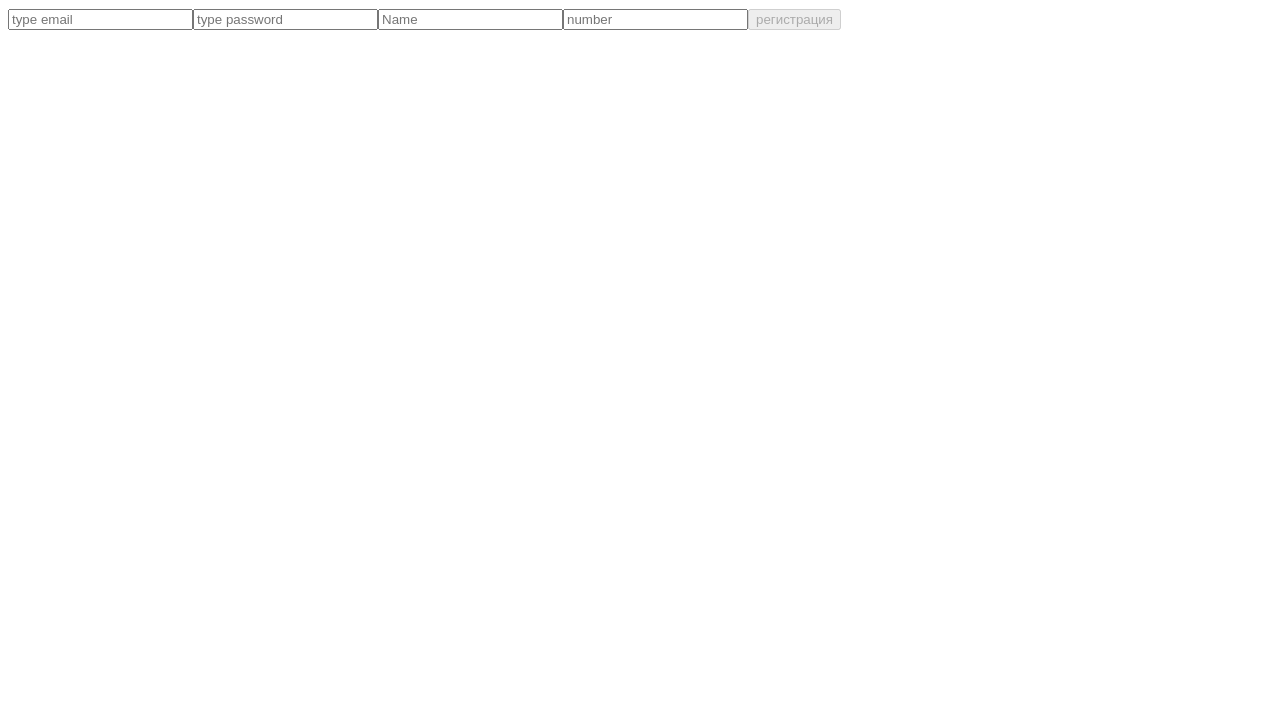
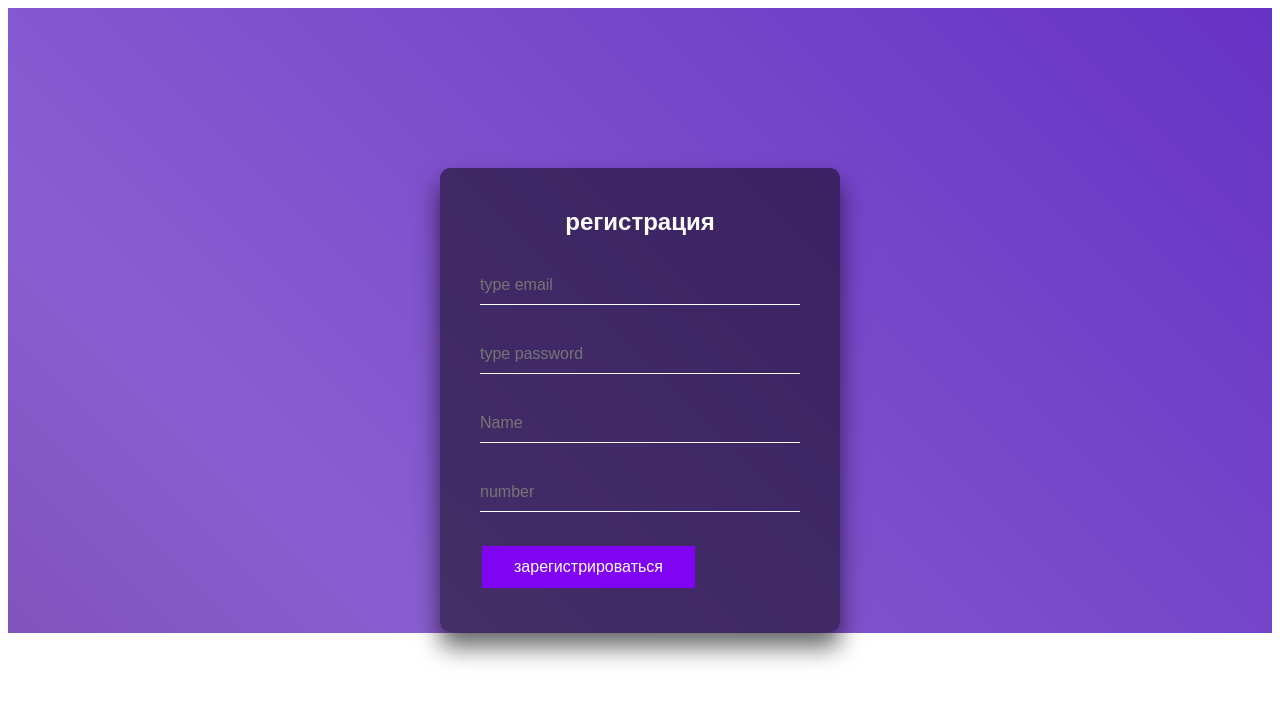
Before and after one commit to Bilal-1309/Gym-client, a React (Create React App) app: page /signup in a window 1280 px wide. Shown: the top 702 px of the page. Built offline with nearby package versions, Linux system fonts and the light colour scheme.

Commit message:
добавил стили

```diff
--- a/src/components/Sign/SignIn/SignIn.jsx
+++ b/src/components/Sign/SignIn/SignIn.jsx
@@ -1,6 +1,7 @@
 import { useState } from "react";
 import { useDispatch, useSelector } from "react-redux";
 import { login } from "../../../redux/features/auth";
+import styles from '../SignIn/signin.module.css'
 
 export default function SignIn() {
   const dispatch = useDispatch();
@@ -24,27 +25,39 @@ export default function SignIn() {
   };
 
   return (
-    <div>
+    <div className={styles.gradient}>
+    <div className={styles.login__box}>
+      <h2>Login</h2>
+      <form>
         {error}
-      <div>
+
+        <div className={styles.user__box}>
           <input
             type="email"
-          placeholder="type email"
+            name=""
+            required=""
             value={email}
+            placeholder="email"
             onChange={handleChangeLogin}
           />
         </div>
-      <div>
+
+        <div className={styles.user__box}>
           <input
             type="password"
-          placeholder="type password"
             value={password}
             onChange={handleChangePassword}
+            name=""
+            required=""
+            placeholder="password"
           />
         </div>
-      <button onClick={handleSubmit} disabled={signingIn}>
-        авторизация
+
+       <button onClick={handleSubmit} disabled={signingIn} className={styles.button5}>
+       Login
         </button>
+      </form>
+    </div>
     </div>
   );
 }
--- /dev/null
+++ b/src/components/Sign/SignIn/signin.module.css
@@ -0,0 +1,82 @@
+html {
+  height: 100%;
+}
+
+.gradient{
+  margin: 0;
+  font-family: sans-serif;
+  background: linear-gradient(45deg, #642b73, #8a5ed1, #5d26c1);
+  background-size: 200% 200%;
+  animation: gradient 10s ease infinite;
+  width: 100%;
+  height: 625px;
+}
+
+@keyframes gradient {
+  0% {
+    background-position: 0 50%;
+  }
+  50% {
+    background-position: 100% 50%;
+  }
+  100% {
+    background-position: 0 50%;
+  }
+}
+
+.login__box {
+  position: absolute;
+  top: 50%;
+  left: 50%;
+  width: 400px;
+  height: 350px;
+  padding: 40px;
+  transform: translate(-50%, -50%);
+  background: rgba(0, 0, 0, 0.5);
+  box-sizing: border-box;
+  box-shadow: 0 15px 25px rgba(0, 0, 0, 0.6);
+  border-radius: 10px;
+}
+
+.login__box h2 {
+  margin: 0 0 30px;
+  padding: 0;
+  color: #fff;
+  text-align: center;
+}
+
+.login__box .user__box input {
+  width: 100%;
+  padding: 10px 0;
+  font-size: 16px;
+  color: #fff;
+  margin-bottom: 30px;
+  border: none;
+  border-bottom: 1px solid #fff;
+  outline: none;
+  background: transparent;
+}
+
+.button5 {
+  background-color: white;
+  color: black;
+  border: none solid #555555;
+}
+
+.button5:hover {
+  background-color: #8b43ff;
+  color: rgb(3, 0, 0);
+}
+.button5 {
+  background-color: #8003f4; /* Green */
+  border: none;
+  color: white;
+  padding: 12px 32px;
+  text-align: center;
+  text-decoration: none;
+  display: inline-block;
+  font-size: 16px;
+  margin: 4px 2px;
+  transition-duration: 0.4s;
+  cursor: pointer;
+}
--- a/src/components/Sign/SignUp/SignUp.jsx
+++ b/src/components/Sign/SignUp/SignUp.jsx
@@ -1,55 +1,73 @@
 import { useEffect, useState } from "react";
 import { useDispatch, useSelector } from "react-redux";
 import { createUser } from "../../../redux/features/auth";
+import styles from '../SignUp/signup.module.css'
 
 export default function SignUp() {
   const dispatch = useDispatch();
 
   const [email, setEmail] = useState("");
   const [password, setPassword] = useState("");
-  const [emailDirty, setEmailDirty] = useState (false)
-  const [passwordDirty, setPasswordDirty] = useState (false)
-  const [emailError, setEmailError] = useState ('поле ввода не может быть пустым')
-  const [passwordError, setPasswordError] = useState ('поле ввода не может быть пустым')
-  const [formValid, setFormVAlid] = useState(false)
+  const [emailDirty, setEmailDirty] = useState(false);
+  const [passwordDirty, setPasswordDirty] = useState(false);
+  const [emailError, setEmailError] = useState( "поле ввода не может быть пустым" );
+  const [passwordError, setPasswordError] = useState("поле ввода не может быть пустым");
+  const [formValid, setFormVAlid] = useState(false);
+  const [name, setName] = useState("");
+  const [nameDirty, setNameDirty] = useState(false);
+  const [nameError, setNameError] = useState("поле ввода не может быть пустым");
+  const [weight, setWeight] = useState("");
+  const [weightDirty, setWeightDirty] = useState(false);
+  const [weightError, setWeightError] = useState("поле ввода не может быть пустым");
 
   const handleChangeEmail = (e) => {
-    setEmail(e.target.value)
-      let regEmail = /^(([^<>()\[\]\\.,;:\s@"]+(\.[^<>()\[\]\\.,;:\s@"]+)*)|(".+"))@((\[[0-9]{1,3}\.[0-9]{1,3}\.[0-9]{1,3}\.[0-9]{1,3}])|(([a-zA-Z\-0-9]+\.)+[a-zA-Z]{2,}))$/;
-      if(!regEmail.test(String(e.target.value).toLowerCase())){
-        setEmailError('Invalid Email');
+    setEmail(e.target.value);
+    let regEmail =
+      /^(([^<>()\[\]\\.,;:\s@"]+(\.[^<>()\[\]\\.,;:\s@"]+)*)|(".+"))@((\[[0-9]{1,3}\.[0-9]{1,3}\.[0-9]{1,3}\.[0-9]{1,3}])|(([a-zA-Z\-0-9]+\.)+[a-zA-Z]{2,}))$/;
+    if (!regEmail.test(String(e.target.value).toLowerCase())) {
+      setEmailError("неправильно введен емейл");
     } else {
-        setEmailError('')
+      setEmailError("");
     }
+  };
+
+  const passwordHandler = (e) => {
+    setPassword(e.target.value);
+    if (e.target.value.length < 3 || e.target.value.length > 8) {
+      setPasswordError("пароль должен быть длиннее 3 и меньше 8");
+      if (!e.target.value) {
+        setPasswordError("поле ввода не может быть пустым");
       }
+    } else {
+      setPasswordError("");
+    }
+  };
 
+  const nameHandler = (e) => {
+    setName(e.target.value);
+    if (!e.target.value) {
+      setNameError("поле ввода не может быть пустым");
+    } else {
+      setNameError("");
+    }
+  };
 
-  const passwordHandler = (e) =>{
-    setPassword(e.target.value)
-    if(e.target.value.length < 3 || e.target.value.length > 8){
-      setPasswordError('пароль должен быть длиннее 3 и меньше 8')
-  if(!e.target.value){setPasswordError('поле ввода не может быть пустым')}
+  const weightHandler = (e) => {
+    setWeight(e.target.value);
+    if (!e.target.value) {
+      setWeightError("поле ввода не может быть пустым");
+    } else {
+      setWeightError("");
+    }
+  };
 
-
-    }else{
-      setPasswordError('')
+  useEffect(() => {
+    if (emailError || passwordError) {
+      setFormVAlid(false);
+    } else {
+      setFormVAlid(true);
     }
-  }
-
-  useEffect(() =>{
-    if(emailError || passwordError){
-      setFormVAlid(false)
-    }else{
-      setFormVAlid(true)
-    }
-
-  },[emailError,passwordError])
-
-  const [name, setName] = useState("");
-  const [weight, setWeight] = useState("");
-
-
-
+  }, [emailError, passwordError]);
 
   const signingUp = useSelector((state) => state.auth.signingUp);
   const error = useSelector((state) => state.auth.error);
@@ -66,44 +84,97 @@ export default function SignUp() {
     dispatch(createUser(email, password));
   };
 
+  const blurHandler = (e) => {
+    switch (e.target.name) {
+      case "email":
+        setEmailDirty(true);
+        break;
+      case "password":
+        setPasswordDirty(true);
+        break;
+    }
+  };
 
-  const blurHandler = (e) =>{
+  const blurName = (e) => {
     switch (e.target.name) {
-      case 'email':
-        setEmailDirty(true)
-        break
-        case 'password':
-          setPasswordDirty(true)
-          break
+      case "Name":
+        setNameDirty(true);
+        break;
+      case "number":
+        setWeightDirty(true);
+        break;
     }
-  }
+  };
 
   return (
+    <div className={styles.gradient}>
+    <div className={styles.login__box}>
+      <h2>регистрация</h2>
     <form>
       {error}
-        {(emailDirty && emailError) && <div style={{color:'red'}}>{emailError}</div>}
-        <input   type="email" placeholder="type email" value={email}   onChange={(e) => handleChangeEmail(e)}onBlur={e => blurHandler(e)} name='email'/>
+      {emailDirty && emailError && (
+        <div style={{ color: "red" }}>{emailError}</div>
+      )}
+      <div className={styles.user__box}>
+      <input
+        type="email"
+        placeholder="type email"
+        value={email}
+        onChange={(e) => handleChangeEmail(e)}
+        onBlur={(e) => blurHandler(e)}
+        name="email"
+      />
+      </div>
 
-      {(passwordDirty && passwordError) && <div style={{color:'red'}}>{passwordError}</div>}
-        <input type="password" placeholder="type password" value={password} onChange={e => passwordHandler(e)} onBlur={e => blurHandler(e)} name='password' />
+      {passwordDirty && passwordError && (
+        <div style={{ color: "red" }}>{passwordError}</div>
+      )}
+      <div className={styles.user__box}>
+      <input
+        type="password"
+        placeholder="type password"
+        value={password}
+        onChange={(e) => passwordHandler(e)}
+        onBlur={(e) => blurHandler(e)}
+        name="password"
+      />
+      </div>
 
+      {nameDirty && nameError && (
+        <div style={{ color: "red" }}>{nameError}</div>
+      )}
+            <div className={styles.user__box}>
 
       <input
+        onBlur={(e) => blurName(e)}
+        name="Name"
         type="text"
         placeholder="Name"
         value={name}
-          onChange={(e) => setName(e.target.value)}
+        onChange={(e) => nameHandler(e)}
       />
+      </div>
+
+      {weightDirty && weightError && (
+        <div style={{ color: "red" }}>{weightError}</div>
+      )}
+      <div className={styles.user__box}>
+
       <input
+        onBlur={(e) => blurName(e)}
+        name="number"
         type="number"
         placeholder="number"
         value={weight}
-          onChange={(e) => setWeight(e.target.value)}
+        onChange={(e) => weightHandler(e)}
       />
+      </div>
 
-      <button onClick={handleSubmit} disabled={!formValid}>
-        регистрация
+      <button onClick={handleSubmit} disabled={!formValid} className={styles.button5}>
+      зарегистрироваться
       </button>
     </form>
+    </div>
+    </div>
   );
 }
--- /dev/null
+++ b/src/components/Sign/SignUp/signup.module.css
@@ -0,0 +1,81 @@
+html {
+    height: 100%;
+  }
+
+  .gradient{
+    margin: 0;
+    font-family: sans-serif;
+    background: linear-gradient(45deg, #642b73, #8a5ed1, #5d26c1);
+    background-size: 200% 200%;
+    animation: gradient 10s ease infinite;
+    width: 100%;
+    height: 625px;
+  }
+
+  @keyframes gradient {
+    0% {
+      background-position: 0 50%;
+    }
+    50% {
+      background-position: 100% 50%;
+    }
+    100% {
+      background-position: 0 50%;
+    }
+  }
+
+  .login__box {
+    position: absolute;
+    top: 50%;
+    left: 50%;
+    width: 400px;
+    padding: 40px;
+    transform: translate(-50%, -50%);
+    background: rgba(0, 0, 0, 0.5);
+    box-sizing: border-box;
+    box-shadow: 0 15px 25px rgba(0, 0, 0, 0.6);
+    border-radius: 10px;
+  }
+
+  .login__box h2 {
+    margin: 0 0 30px;
+    padding: 0;
+    color: #fff;
+    text-align: center;
+  }
+
+  .login__box .user__box input {
+    width: 100%;
+    padding: 10px 0;
+    font-size: 16px;
+    color: #fff;
+    margin-bottom: 30px;
+    border: none;
+    border-bottom: 1px solid #fff;
+    outline: none;
+    background: transparent;
+  }
+
+  .button5 {
+    background-color: white;
+    color: black;
+    border: none solid #555555;
+  }
+
+  .button5:hover {
+    background-color: #8b43ff;
+    color: rgb(3, 0, 0);
+  }
+  .button5 {
+    background-color: #8003f4; /* Green */
+    border: none;
+    color: white;
+    padding: 12px 32px;
+    text-align: center;
+    text-decoration: none;
+    display: inline-block;
+    font-size: 16px;
+    margin: 4px 2px;
+    transition-duration: 0.4s;
+    cursor: pointer;
+  }
```
Lines whose indentation alone changed are shown as unchanged.
